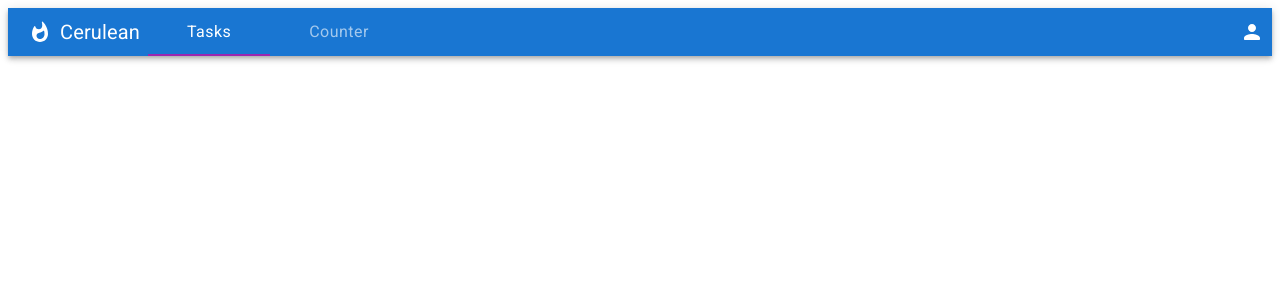
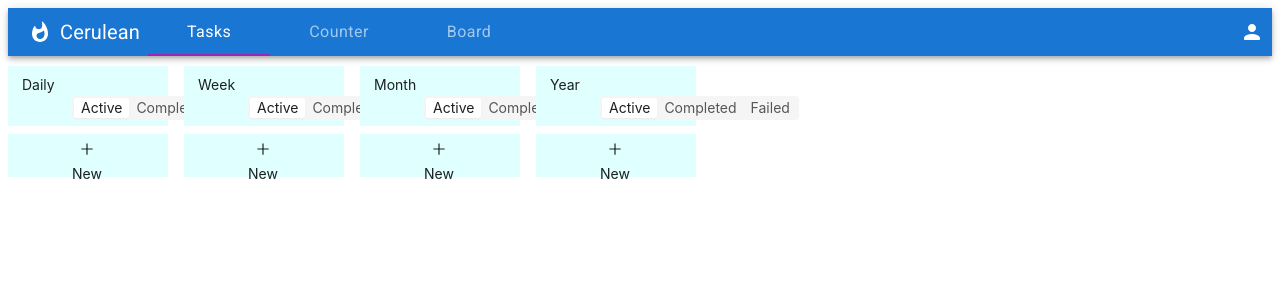
Before and after one commit to Nowely/Cerulean, a React (Create React App) app in the folder ClientApp/: page /board in a window 1280 px wide. Shown: the top 300 px of the page. Built offline with nearby package versions, Linux system fonts and the light colour scheme.

Commit message:
Add draft in ant design

```diff
--- a/ClientApp/src/App.tsx
+++ b/ClientApp/src/App.tsx
@@ -4,12 +4,17 @@ import {Route} from 'react-router';
 import Layout from './components/Layout';
 import {Counter} from './components/Counter';
 import {Tasks} from "./Pages/Tasks";
+import {Board} from "./components/Board";
 
 export default function App() {
 
-	return <Layout>
-		<Route key="Tasks" path='/' element={<Tasks/>}/>
-		<Route key="Counter" path='/counter' element={<Counter/>}/>
-	</Layout>;
+    return <>
+        <Layout>
+            <Route key="Tasks" path='/' element={<Tasks/>}/>
+            <Route key="Counter" path='/counter' element={<Counter/>}/>
+            <Route key="Board" path='/board' element={<Board/>}/>
+        </Layout>
+    </>
 }
+
 App.displayName = App.name
--- a/ClientApp/src/Pages/Tasks/index.tsx
+++ b/ClientApp/src/Pages/Tasks/index.tsx
@@ -2,6 +2,11 @@ import {AffairsColumn} from './AffairsColumn'
 import {AffairType} from "./constants";
 import {useEffect} from "react";
 import {AffairStore} from "../../Stores/AffairStore";
+import {Container} from "@mui/material";
+
+const classes = {
+    container: `Layout-container`,
+};
 
 export const Tasks = () => {
     useEffect(() => {
@@ -9,10 +14,10 @@ export const Tasks = () => {
         AffairStore.instance.get();
     }, []);
 
-    return <>
+    return <Container maxWidth={false} disableGutters={true} className={classes.container}>
         <AffairsColumn type={AffairType.Daily}/>
         <AffairsColumn type={AffairType.Week}/>
         <AffairsColumn type={AffairType.Month}/>
         <AffairsColumn type={AffairType.Year}/>
-    </>
+    </Container>
 }
--- /dev/null
+++ b/ClientApp/src/components/Board/Board.tsx
@@ -0,0 +1,59 @@
+import {Button, Col, Row, Segmented, Tag} from "antd"
+import {AffairStore} from "../../Stores/AffairStore";
+import {observer, useLocalObservable} from "mobx-react";
+import {AffairType} from "../../Pages/Tasks/constants";
+import _ from "lodash";
+import {Column} from "./components/Column";
+
+
+export const Board = observer(() => {
+    const a = useLocalObservable(() => ({
+        count: 123,
+    }))
+
+    const data = AffairStore.instance.data;
+    console.log(data)
+    return (
+        <div style={{marginTop: 10}}>
+            <Row gutter={[16, 8]}>
+                <Header type={AffairType.Daily}/>
+                <Header type={AffairType.Week}/>
+                <Header type={AffairType.Month}/>
+                <Header type={AffairType.Year}/>
+            </Row>
+
+            <Row gutter={[16, 8]}>
+                <Column type={AffairType.Daily}/>
+                <Column type={AffairType.Week}/>
+                <Column type={AffairType.Month}/>
+                <Column type={AffairType.Year}/>
+            </Row>
+        </div>
+    )
+})
+
+const Header = ({type}: { type: AffairType }) => {
+    return (
+        <Col span={3}
+             style={{
+                 marginLeft: 8,
+                 marginRight: 8,
+                 paddingLeft: 6,
+                 paddingTop: 6,
+                 paddingBottom: 6,
+                 backgroundColor: 'lightcyan'
+        }}
+        >
+            {/*<Tag color="cyan">
+                {_.findKey(AffairType, (value) => value === type)}
+            </Tag>*/}
+            <Button type='text' size='small'>
+                {_.findKey(AffairType, (value) => value === type)}
+            </Button>
+
+            <Segmented
+                style={{marginLeft: 58}}
+                size='small' options={['Active', 'Completed', 'Failed']} />
+        </Col>
+    )
+}
--- /dev/null
+++ b/ClientApp/src/components/Board/components/Column.tsx
@@ -0,0 +1,42 @@
+import {AffairType} from "../../../Pages/Tasks/constants";
+import {Button, Card, Col} from "antd";
+import {PlusOutlined} from "@ant-design/icons";
+import {AffairStore} from "../../../Stores/AffairStore";
+import {Affair} from "../../../Models/Affair";
+import {useState} from "react";
+
+export const Column = ({type}: { type: AffairType }) => {
+    const [filterTab, setFilterTab] = useState(0);
+
+    const itemsFilter = ((value: Affair) => {
+        switch (filterTab) {
+            case 0:
+                return value.active;
+            default:
+                return value.status === filterTab;
+        }
+    });
+
+    const data = AffairStore.instance.data;
+
+    return (
+        <Col span={3}
+             style={{
+                 marginTop: 8,
+                 marginLeft: 8,
+                 marginRight: 8,
+                 paddingLeft: 6,
+                 paddingTop: 6,
+                 backgroundColor: 'lightcyan'}}
+        >
+            {data.filter(task => task?.type === type).filter(itemsFilter).map(value =>
+                <Card key={value.id} size="small">
+                    {value.title}
+                </Card>
+            )}
+            <Button block type="text" icon={<PlusOutlined/>} style={{flexFlow: 'column'}}>
+                New
+            </Button>
+        </Col>
+    )
+}
--- /dev/null
+++ b/ClientApp/src/components/Board/index.ts
@@ -0,0 +1 @@
+export * from "./Board"
--- a/ClientApp/src/components/Layout/Layout.tsx
+++ b/ClientApp/src/components/Layout/Layout.tsx
@@ -79,11 +79,9 @@ export const Layout = ({children}: LayoutProps) => {
                     <UserMenu/>
                 </Toolbar>
             </AppBar>
-            <Container maxWidth={false} disableGutters={true} className={classes.container}>
-                <Routes>
-                    {children}
-                </Routes>
-            </Container>
+            <Routes>
+                {children}
+            </Routes>
         </Root>
     );
 };
```
Also changed, not shown: 1 other file (tests, documents, lock files or other folders).
